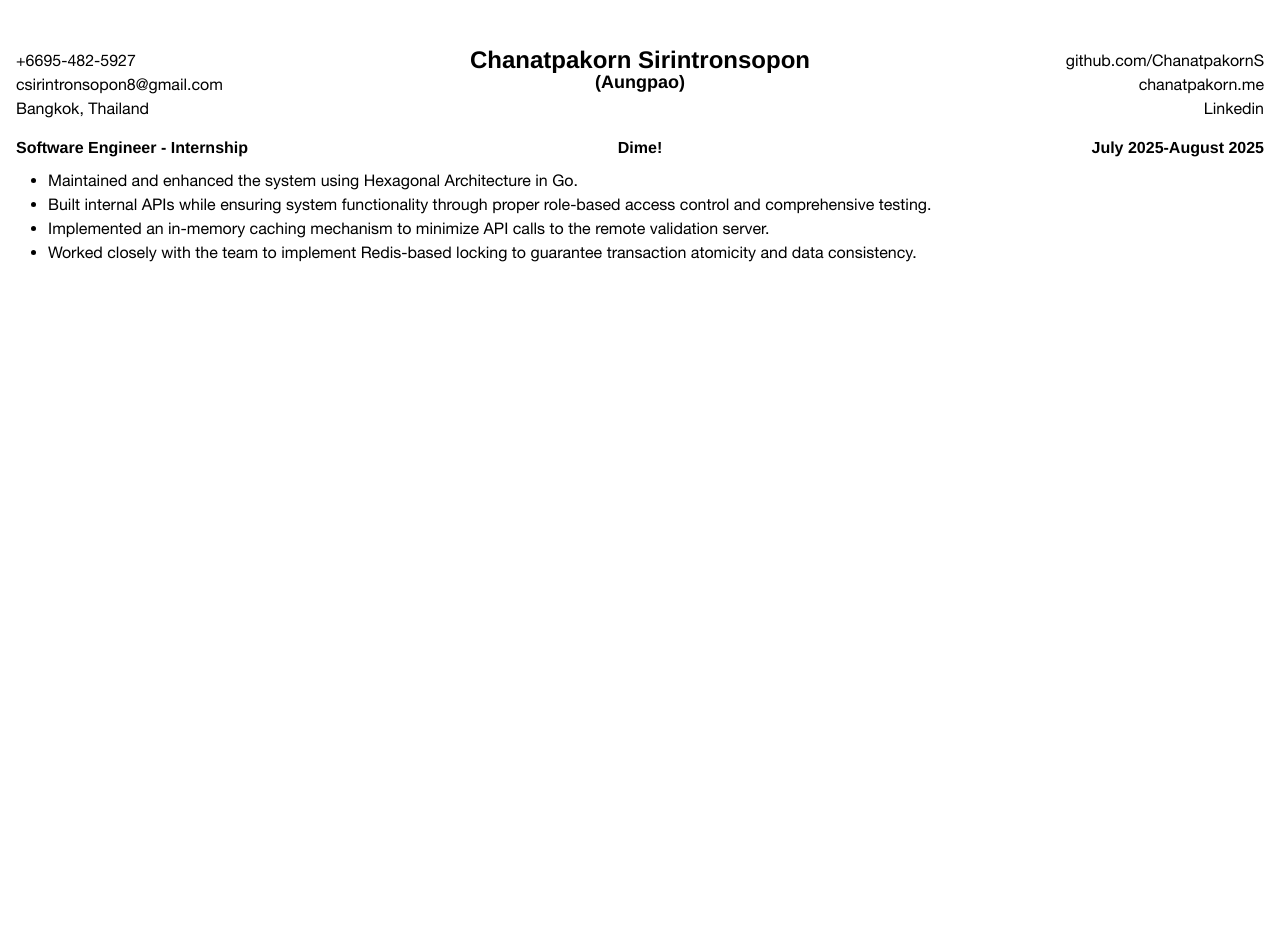
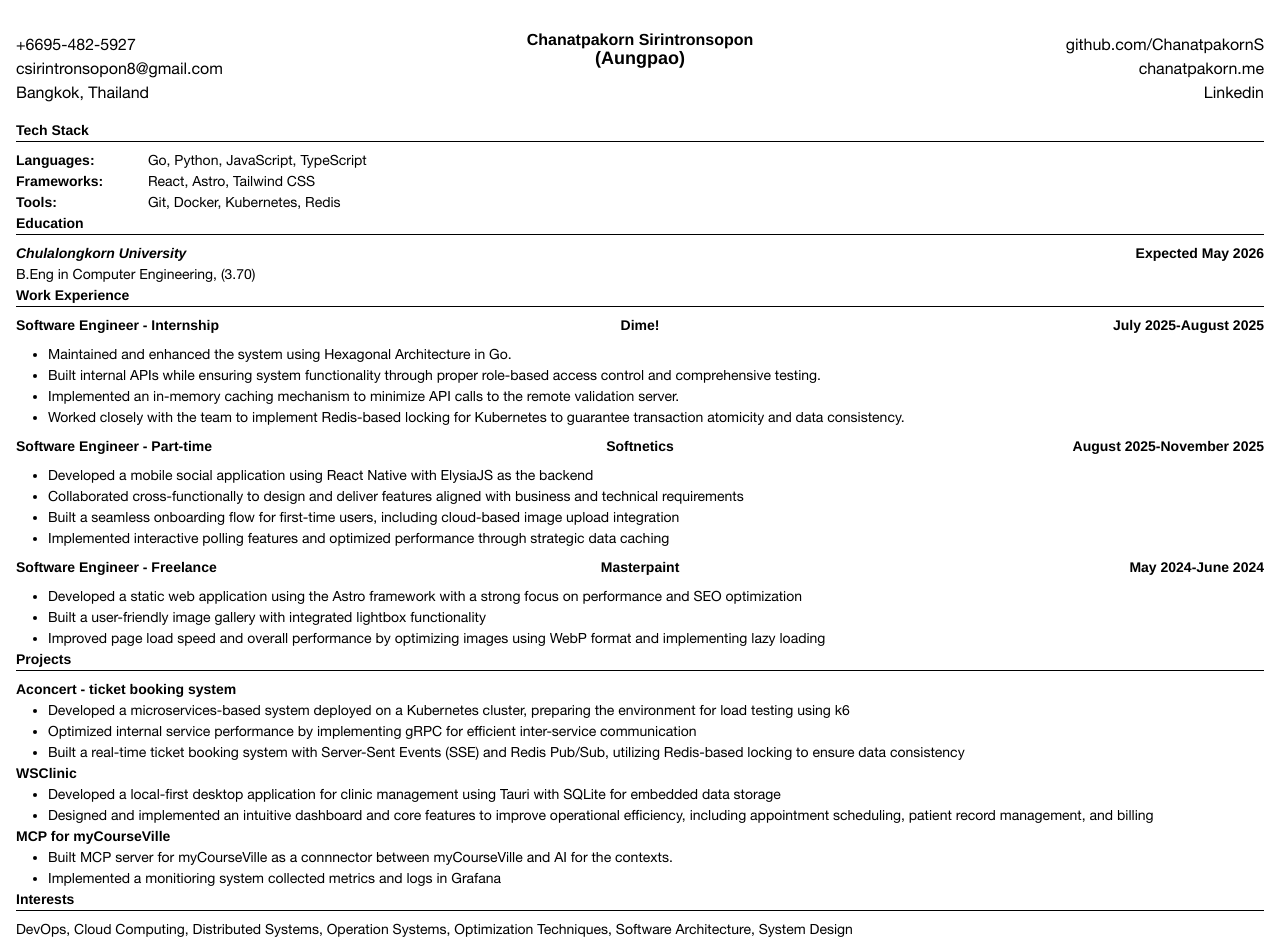
Before and after one commit to ChanatpakornS/portfolio, an Astro site: page /resume in a window 1280 px wide. Before the commit the page ends 800 px from the top, so only its background shows below. Built offline with nearby package versions, Linux system fonts and the light colour scheme; Astro itself is replaced by a stand-in of ours.

Commit message:
feat: more data infromation

```diff
--- /dev/null
+++ b/src/components/contents/Resume/Education.tsx
@@ -0,0 +1,48 @@
+import { Topic } from "./common/Topic";
+
+interface Props {
+  education: any[];
+}
+
+interface ItemProps {
+  academic: string;
+  degree: string;
+  GPA: string;
+  endYear: string;
+}
+
+export const Education = ({ education }: Props) => {
+  return (
+    <div>
+      <Topic title="Education" />
+      <ul>
+        {education.map((item, index) => (
+          <li key={index}>
+            <EducationItem
+              academic={item.academic}
+              degree={item.degree}
+              GPA={item.GPA}
+              endYear={item.endYear}
+            />
+          </li>
+        ))}
+      </ul>
+    </div>
+  );
+};
+
+const EducationItem = ({ academic, degree, GPA, endYear }: ItemProps) => {
+  return (
+    <div>
+      <div className="flex justify-between">
+        <h4 className="font-bold italic">{academic}</h4>
+        <p className="font-bold">{endYear}</p>
+      </div>
+      <div>
+        <p>
+          {degree}, <span>({GPA})</span>
+        </p>
+      </div>
+    </div>
+  );
+};
--- /dev/null
+++ b/src/components/contents/Resume/Interest.tsx
@@ -0,0 +1,13 @@
+import { Hideable } from "./common/Hideable";
+import { Topic } from "./common/Topic";
+
+interface Props {
+  interests: string[];
+}
+
+export const Interest = ({ interests }: Props) => (
+  <Hideable>
+    <Topic title="Interests" />
+    <p>{interests.join(", ")}</p>
+  </Hideable>
+);
--- /dev/null
+++ b/src/components/contents/Resume/Project.tsx
@@ -0,0 +1,44 @@
+import { Topic } from "./common/Topic";
+import { Hideable } from "./common/Hideable";
+
+interface Props {
+  projects: any[];
+}
+interface ItemProps {
+  name: string;
+  url?: string;
+  description: string[];
+}
+
+export const Projects = ({ projects }: Props) => (
+  <div>
+    <Topic title="Projects" />
+    {projects.map((project, index) => (
+      <ProjectItem key={index} {...project} client:load />
+    ))}
+  </div>
+);
+
+const ProjectItem = ({ name, url, description }: ItemProps) => {
+  return (
+    <Hideable>
+      <div className="flex font-bold print:mb-1">
+        <a
+          className="flex-1 text-left"
+          href={url || "#"}
+          target="_blank"
+          rel="noreferrer"
+        >
+          {name}
+        </a>
+      </div>
+      <ul className="text-left list-disc pl-8 print:pl-6">
+        {description.map((detail, index) => (
+          <Hideable key={index}>
+            <li>{detail}</li>
+          </Hideable>
+        ))}
+      </ul>
+    </Hideable>
+  );
+};
--- /dev/null
+++ b/src/components/contents/Resume/Tech.tsx
@@ -0,0 +1,31 @@
+import { Hideable } from "./common/Hideable";
+import { Topic } from "./common/Topic";
+
+interface Props {
+  languages: string[];
+  frameworks: string[];
+  tools: string[];
+}
+
+export const Tech = ({ languages, frameworks, tools }: Props) => (
+  <Hideable>
+    <Topic title="Tech Stack" />
+    <ul>
+      <Hideable>
+        <li>
+          <strong className="md:w-32 w-28 inline-block">Languages:</strong>{" "}
+          {languages.join(", ")}{" "}
+        </li>
+      </Hideable>
+
+      <li>
+        <strong className="md:w-32 w-28 inline-block">Frameworks:</strong>{" "}
+        {frameworks.join(", ")}{" "}
+      </li>
+      <li>
+        <strong className="md:w-32 w-28 inline-block">Tools:</strong>{" "}
+        {tools.join(", ")}{" "}
+      </li>
+    </ul>
+  </Hideable>
+);
--- a/src/components/contents/Resume/Work.tsx
+++ b/src/components/contents/Resume/Work.tsx
@@ -1,6 +1,10 @@
-import { Hideable } from "./Hideable";
+import { Topic } from "./common/Topic";
+import { Hideable } from "./common/Hideable";
 
 interface Props {
+  works: any[];
+}
+interface ItemProps {
   position: string;
   company: string;
   url: string;
@@ -8,9 +12,19 @@ interface Props {
   details: string[];
 }
 
-export const Work = ({ position, company, url, years, details }: Props) => {
+export const Works = ({ works }: Props) => (
+  <div>
+    <Topic title="Work Experience" />
+    <div className="space-y-2">
+      {works.map((work, index) => (
+        <WorkItem key={index} {...work} client:load />
+      ))}
+    </div>
+  </div>
+);
+
+const WorkItem = ({ position, company, url, years, details }: ItemProps) => {
   return (
-    <div className="work-experience">
     <Hideable>
       <div className="flex font-bold mb-2 print:mb-1">
         <div className="flex-1 text-left">{position}</div>
@@ -22,13 +36,12 @@ export const Work = ({ position, company, url, years, details }: Props) => {
         <div className="flex-1 text-right">{years.join("-")}</div>
       </div>
       <ul className="text-left list-disc pl-8 print:pl-6">
-          {details.map((detail) => (
-            <Hideable>
+        {details.map((detail, index) => (
+          <Hideable key={index}>
             <li>{detail}</li>
           </Hideable>
         ))}
       </ul>
     </Hideable>
-    </div>
   );
 };
--- /dev/null
+++ b/src/components/contents/Resume/common/Topic.tsx
@@ -0,0 +1,3 @@
+export const Topic = ({ title }: { title: string }) => (
+  <h3 className="font-bold mb-2 border-b">{title}</h3>
+);
--- a/src/components/contents/Resume/data/resume.ts
+++ b/src/components/contents/Resume/data/resume.ts
@@ -9,6 +9,23 @@ const introData = {
   linkedin: "chanatpakorn-sirintronsopon-85156227a",
 };
 
+// TODO: Edit this draft data
+const techData = {
+  languages: ["Go", "Python", "JavaScript", "TypeScript"],
+  frameworks: ["React", "Astro", "Tailwind CSS"],
+  tools: ["Git", "Docker", "Kubernetes", "Redis"],
+};
+
+// TODO: Edit this draft data
+const educationData = [
+  {
+    academic: "Chulalongkorn University",
+    degree: "B.Eng in Computer Engineering",
+    GPA: "3.70",
+    endYear: "Expected May 2026",
+  },
+];
+
 const workData = [
   {
     position: "Software Engineer - Internship",
@@ -19,12 +36,77 @@ const workData = [
       "Maintained and enhanced the system using Hexagonal Architecture in Go.",
       "Built internal APIs while ensuring system functionality through proper role-based access control and comprehensive testing.",
       "Implemented an in-memory caching mechanism to minimize API calls to the remote validation server.",
-      "Worked closely with the team to implement Redis-based locking to guarantee transaction atomicity and data consistency.",
+      "Worked closely with the team to implement Redis-based locking for Kubernetes to guarantee transaction atomicity and data consistency.",
+    ],
+  },
+  {
+    position: "Software Engineer - Part-time",
+    company: "Softnetics",
+    url: "https://www.softnetics.tech/",
+    years: ["August 2025", "November 2025"],
+    details: [
+      "Developed a mobile social application using React Native with ElysiaJS as the backend",
+      "Collaborated cross-functionally to design and deliver features aligned with business and technical requirements",
+      "Built a seamless onboarding flow for first-time users, including cloud-based image upload integration",
+      "Implemented interactive polling features and optimized performance through strategic data caching",
+    ],
+  },
+  {
+    position: "Software Engineer - Freelance",
+    company: "Masterpaint",
+    url: "https://www.masterpaint2548.com/",
+    years: ["May 2024", "June 2024"],
+    details: [
+      "Developed a static web application using the Astro framework with a strong focus on performance and SEO optimization",
+      "Built a user-friendly image gallery with integrated lightbox functionality",
+      "Improved page load speed and overall performance by optimizing images using WebP format and implementing lazy loading",
     ],
   },
 ];
 
+// TODO: Edit this draft data
+const projectData = [
+  {
+    name: "Aconcert - ticket booking system",
+    url: "https://github.com/CP-RektMart/aconcert-microservice",
+    description: [
+      "Developed a microservices-based system deployed on a Kubernetes cluster, preparing the environment for load testing using k6",
+      "Optimized internal service performance by implementing gRPC for efficient inter-service communication",
+      "Built a real-time ticket booking system with Server-Sent Events (SSE) and Redis Pub/Sub, utilizing Redis-based locking to ensure data consistency",
+    ],
+  },
+  {
+    name: "WSClinic",
+    description: [
+      "Developed a local-first desktop application for clinic management using Tauri with SQLite for embedded data storage",
+      "Designed and implemented an intuitive dashboard and core features to improve operational efficiency, including appointment scheduling, patient record management, and billing",
+    ],
+  },
+  {
+    name: "MCP for myCourseVille",
+    description: [
+      "Built MCP server for myCourseVille as a connnector between myCourseVille and AI for the contexts.",
+      "Implemented a monitioring system collected metrics and logs in Grafana",
+    ],
+  },
+];
+
+// TODO: Edit this draft data
+const interestData = [
+  "DevOps",
+  "Cloud Computing",
+  "Distributed Systems",
+  "Operation Systems",
+  "Optimization Techniques",
+  "Software Architecture",
+  "System Design",
+];
+
 export const resume = {
   intro: introData,
+  techStack: techData,
+  education: educationData,
   works: workData,
+  projects: projectData,
+  interests: interestData,
 };
--- a/src/layouts/ResumeLayout.astro
+++ b/src/layouts/ResumeLayout.astro
@@ -16,6 +16,7 @@ import { ClientRouter } from "astro:transitions";
             type="font/woff2"
             crossorigin
         />
+        <link rel="stylesheet" href="" />
         <meta name="generator" content={Astro.generator} />
         <title>CSAP</title>
     </head>
@@ -23,7 +24,7 @@ import { ClientRouter } from "astro:transitions";
         class="text-foreground min-h-screen flex flex-col overflow-x-hidden"
     >
         <ClientRouter />
-        <main class="flex w-full h-full flex-col min-h-screen relative px-4 py-8">
+        <main class="flex w-full h-full flex-col min-h-screen relative p-4">
             <slot />
         </main>
     </body>
@@ -32,6 +33,11 @@ import { ClientRouter } from "astro:transitions";
 <style is:global>
     body {
         font-family: "Helvetica Neue", Helvetica, Arial, sans-serif;
+        font-size: 14px;
         font-weight: normal;
     }
+    h2 {
+        font-size: 16px;
+        font-weight: bold;
+    }
 </style>
--- a/src/pages/resume/index.astro
+++ b/src/pages/resume/index.astro
@@ -2,15 +2,19 @@
 import ResumeLayout from "@layouts/ResumeLayout.astro";
 import { resume } from '@components/contents/Resume/data/resume';
 import { Intro } from '@components/contents/Resume/Intro';
-import { Work } from '@components/contents/Resume/Work';
+import { Works } from '@components/contents/Resume/Work';
+import { Education } from "@/components/contents/Resume/Education";
+import { Tech } from "@/components/contents/Resume/Tech";
+import { Projects } from "@/components/contents/Resume/Project";
+import { Interest } from "@/components/contents/Resume/Interest";
 ---
 <ResumeLayout>
    <div class=" size-full">
       <Intro {...resume.intro} client:load/>
-      {
-         resume.works.map((work) => (
-            <Work {...work} client:load/>
-         ))
-      }
+      <Tech {...resume.techStack} client:load/>
+      <Education education={resume.education} client:load/>
+      <Works works={resume.works} client:load/>
+      <Projects projects={resume.projects} client:load/>
+      <Interest {...resume} client:load/>
    </div>
 </ResumeLayout>
```
Also changed, not shown: src/components/contents/Resume/common/Hideable.tsx (renamed from src/components/contents/Resume/Hideable.tsx). Lines whose indentation alone changed are shown as unchanged.
